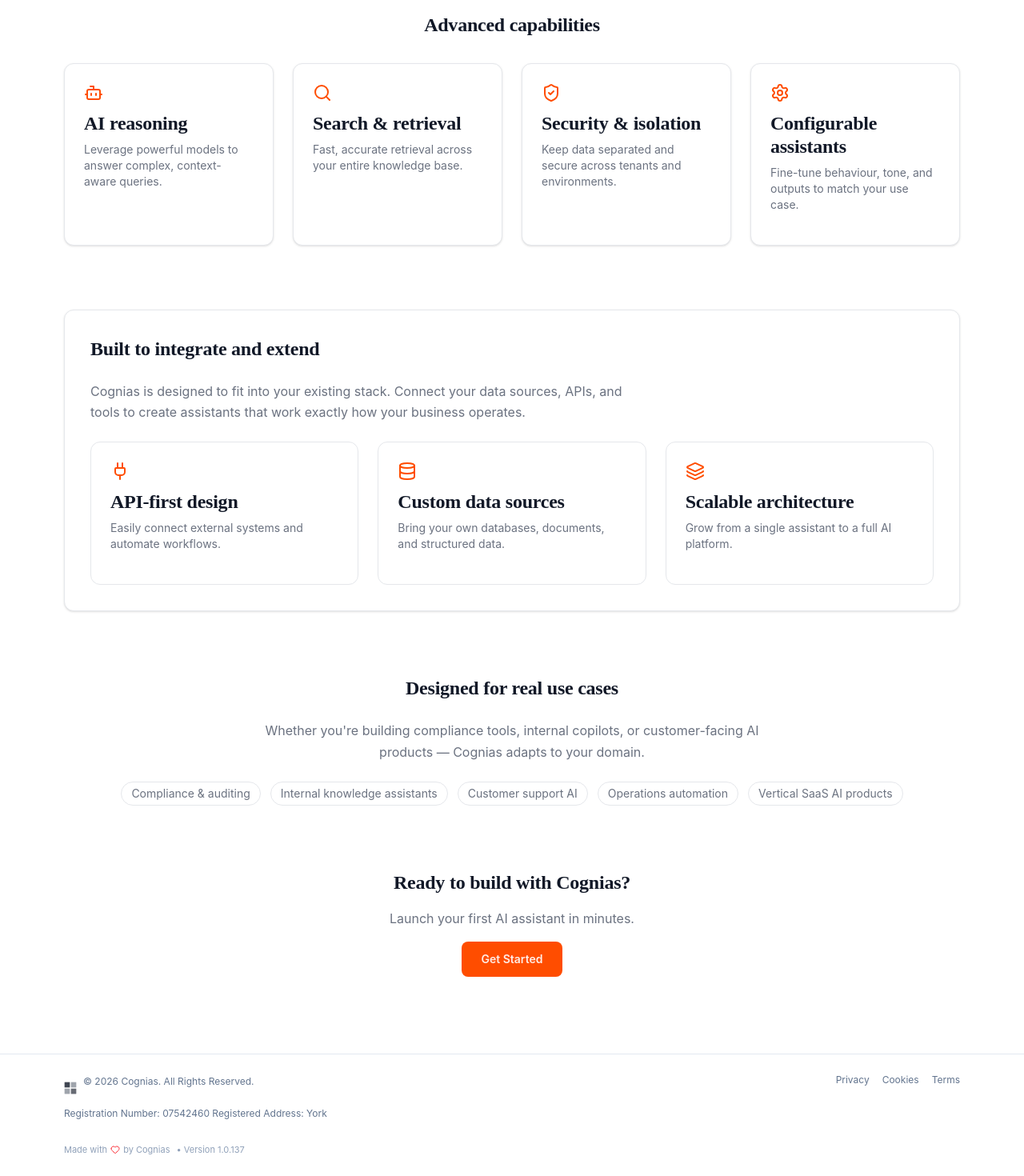
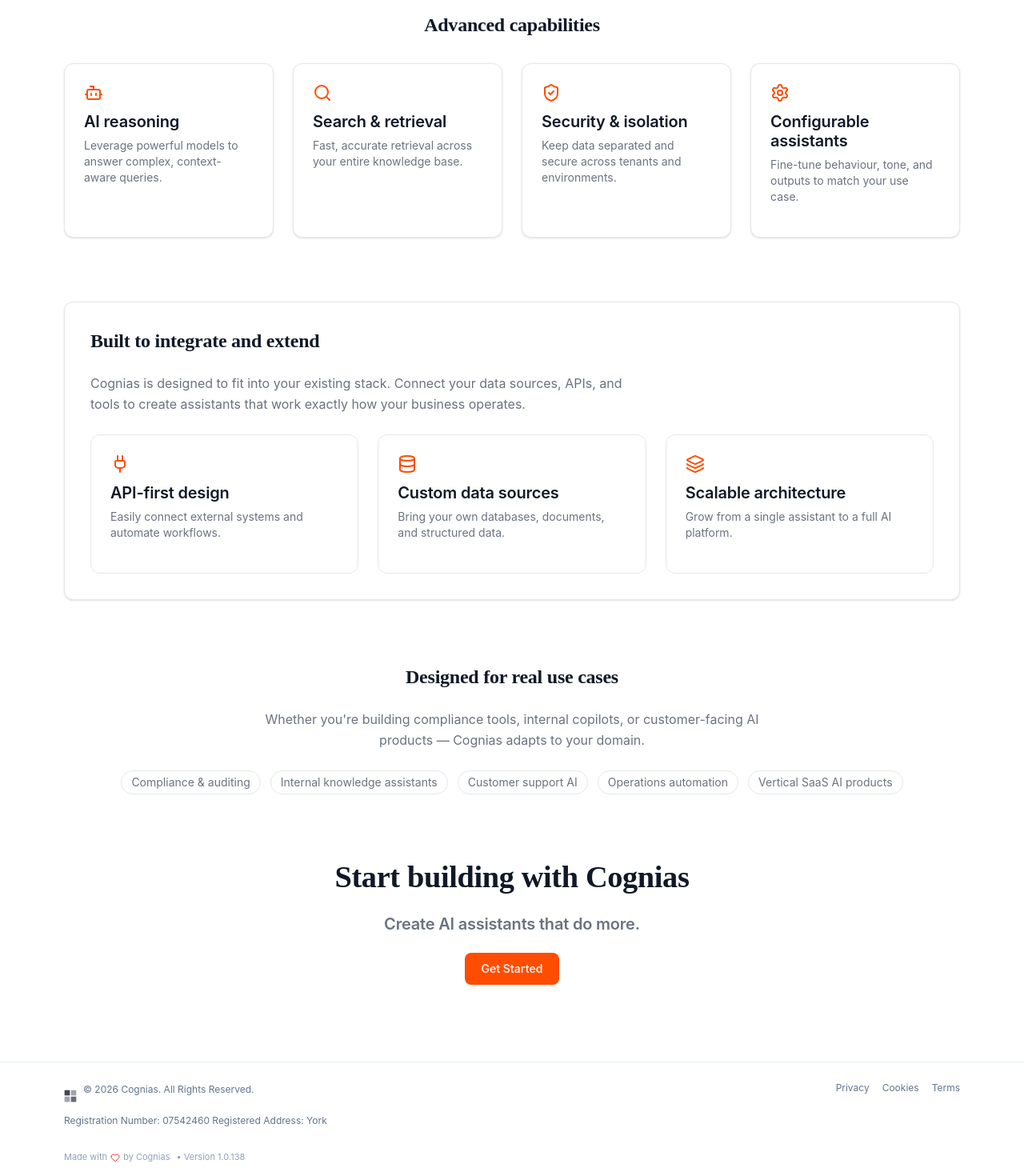
Before and after one commit to prandle/cognias-marketing, a React (Vite) app: page /features in a window 1280 px wide. Shown: the part 659-2129 px from the top of the page at 80% size. Built offline with nearby package versions, Linux system fonts and the light colour scheme.

Commit message:
header hieracy

```diff
--- a/src/pages/about.tsx
+++ b/src/pages/about.tsx
@@ -106,7 +106,7 @@ return (
 
                 {item.icon}
 
-                <h3>{item.title}</h3>
+                <h4>{item.title}</h4>
                 <p className="text-sm opacity-80">{item.desc}</p>
               </div>
             ))}
--- a/src/pages/features.tsx
+++ b/src/pages/features.tsx
@@ -1,4 +1,5 @@
-import { SEO, Button } from "../components/ui/index";
+import { SEO } from "../components/ui";
+import { GetStarted } from "../components/widgets";
 import {
   Database,
   Layers,
@@ -65,9 +66,9 @@ export default function FeaturesPage() {
                 className="bg-surface border border-border rounded-[var(--radius-lg)] p-6 shadow-sm hover:shadow-md hover:-translate-y-1 transition"
               >
                 {feature.icon}
-                <h3 className="text-lg font-semibold text-text mb-2">
+                <h4 className="text-lg font-semibold text-text mb-2">
                   {feature.title}
-                </h3>
+                </h4>
                 <p className="text-sm text-muted">{feature.desc}</p>
               </div>
             ))}
@@ -110,9 +111,9 @@ export default function FeaturesPage() {
                 className="bg-surface border border-border rounded-[var(--radius-lg)] p-6 shadow-sm hover:shadow-md hover:-translate-y-1 transition"
               >
                 {feature.icon}
-                <h3 className="text-md font-semibold text-text mb-2">
+                <h4 className="text-md font-semibold text-text mb-2">
                   {feature.title}
-                </h3>
+                </h4>
                 <p className="text-sm text-muted">{feature.desc}</p>
               </div>
             ))}
@@ -156,9 +157,9 @@ export default function FeaturesPage() {
                 className="bg-background border border-border rounded-[var(--radius-lg)] p-6"
               >
                 {feature.icon}
-                <h3 className="text-md font-semibold text-text mb-2">
+                <h4 className="text-md font-semibold text-text mb-2">
                   {feature.title}
-                </h3>
+                </h4>
                 <p className="text-sm text-muted">{feature.desc}</p>
               </div>
             ))}
@@ -199,20 +200,8 @@ export default function FeaturesPage() {
         {/* ========================================= */}
         {/* CTA */}
         {/* ========================================= */}
-        <section className="text-center space-y-4">
-          <h2 className="text-2xl font-semibold text-text">
-            Ready to build with Cognias?
-          </h2>
-
-          <p className="text-muted">
-            Launch your first AI assistant in minutes.
-          </p>
-
-          <a href="https://app.cognias.io">
-            <Button className="px-6 py-3">
-              Get Started
-            </Button>
-          </a>
+        <section>
+          <GetStarted />
         </section>
 
       </div>
--- a/src/pages/home.tsx
+++ b/src/pages/home.tsx
@@ -1,5 +1,6 @@
 import { SectionBand, FullWidthBand } from "../components/layout";
 import { SEO, Button, HeroAnimation } from "../components/ui";
+import { GetStarted } from "../components/widgets";
 import { Database, Layers, Workflow } from "lucide-react";
 
 export default function HomePage() {
@@ -75,7 +76,7 @@ return (
             >
               {feature.icon}
 
-              <h3>{feature.title}</h3>
+              <h4>{feature.title}</h4>
               <p className="text-sm opacity-80">{feature.desc}</p>
             </div>
           ))}
@@ -115,7 +116,8 @@ return (
 
       {/* CTA */}
       <FullWidthBand variant="primary">
-        <div className="text-center space-y-4 max-w-2xl mx-auto">
+        <GetStarted />
+        {/* <div className="text-center space-y-4 max-w-2xl mx-auto">
 
           <h2>
             Start building your AI assistant today
@@ -127,124 +129,10 @@ return (
             </Button>
           </a>
 
-        </div>
+        </div> */}
       </FullWidthBand>
 
     </div>
   </>
 );
 }
-
-  // return (
-  //   <>
-  //     <SEO
-  //       title="Cognias - AI Assistants for Your Business"
-  //       description="Build AI assistants for compliance, auditing, and business workflows with Cognias."
-  //     />
-
-  //     <div className="mx-auto w-full max-w-6xl px-4 py-12 space-y-16">
-
-  //       {/* ========================================= */}
-  //       {/* HERO */}
-  //       {/* ========================================= */}
-  //       <section className="text-center space-y-6">
-  //         <h1 className="text-4xl md:text-5xl font-semibold text-text">
-  //           AI Assistants for Real Business Workflows
-  //         </h1>
-
-  //         <p className="text-lg text-muted max-w-2xl mx-auto">
-  //           Build, deploy and manage AI assistants for compliance, auditing,
-  //           knowledge bases and more — all in one platform.
-  //         </p>
-
-  //         <div className="flex justify-center gap-4">
-  //           <a href="https://app.cognias.io">
-  //             <Button className="px-6 py-3">
-  //               Get Started
-  //             </Button>
-  //           </a>
-
-  //           <a href="/features">
-  //             <Button variant="secondary" className="px-6 py-3">
-  //               Explore Features
-  //             </Button>
-  //           </a>
-  //         </div>
-  //       </section>
-
-  //       {/* ========================================= */}
-  //       {/* FEATURES */}
-  //       {/* ========================================= */}
-  //       <section className="grid gap-6 md:grid-cols-3">
-
-  //         {[
-  //           {
-  //             title: "Multi-tenant AI",
-  //             desc: "Run multiple assistants with isolated knowledge bases and branding.",
-  //             icon: <Layers className="mb-3 text-primary" />,
-  //           },
-  //           {
-  //             title: "Document ingestion",
-  //             desc: "Upload documents and turn them into intelligent, searchable knowledge.",
-  //             icon: <Database className="mb-3 text-primary" />,
-  //           },
-  //           {
-  //             title: "Custom workflows",
-  //             desc: "Adapt AI to auditing, compliance, or completely custom use cases.",
-  //             icon: <Workflow className="mb-3 text-primary" />,
-  //           }
-  //         ].map((feature) => (
-  //           <div
-  //             key={feature.title}
-  //             className="bg-surface border border-border rounded-[var(--radius-lg)] p-6 shadow-sm hover:shadow-md hover:-translate-y-1 transition"
-  //           >
-  //           {feature.icon}
-  //             <h3 className="text-lg font-semibold text-text mb-2">
-  //               {feature.title}
-  //             </h3>
-  //             <p className="text-sm text-muted">
-  //               {feature.desc}
-  //             </p>
-  //           </div>
-  //         ))}
-  //       </section>
-
-  //       <Container>
-  //       <HeroAnimation />
-  //       </Container>
-
-  //       {/* ========================================= */}
-  //       {/* VALUE SECTION (like your admin cards) */}
-  //       {/* ========================================= */}
-  //       <section className="bg-surface border border-border rounded-[var(--radius-lg)] p-8 shadow-sm">
-
-  //         <h2 className="text-2xl font-semibold text-text mb-4">
-  //           Built for real-world use
-  //         </h2>
-
-  //         <p className="text-muted max-w-2xl">
-  //           Whether you're managing compliance frameworks, building internal tools,
-  //           or launching AI-powered products — Cognias gives you the foundation
-  //           to move fast without complexity.
-  //         </p>
-
-  //       </section>
-
-  //       {/* ========================================= */}
-  //       {/* CTA */}
-  //       {/* ========================================= */}
-  //       <section className="text-center space-y-4">
-  //         <h2 className="text-2xl font-semibold text-text">
-  //           Start building your AI assistant today
-  //         </h2>
-
-  //         <a href="https://app.cognias.io">
-  //           <Button className="px-6 py-3">
-  //             Get Started
-  //           </Button>
-  //         </a>
-  //       </section>
-
-  //     </div>
-  //   </>
-  // );
--- a/src/version.json
+++ b/src/version.json
@@ -1,3 +1,3 @@
 {
-  "build": 137
+  "build": 138
 }
```
Also changed, not shown: 1 other file (tests, documents, lock files or other folders).
